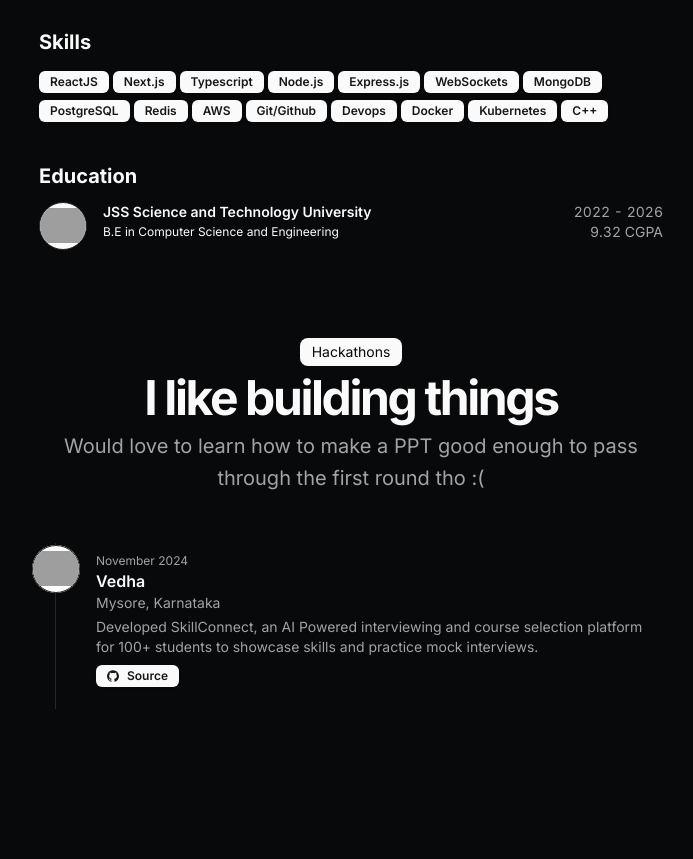
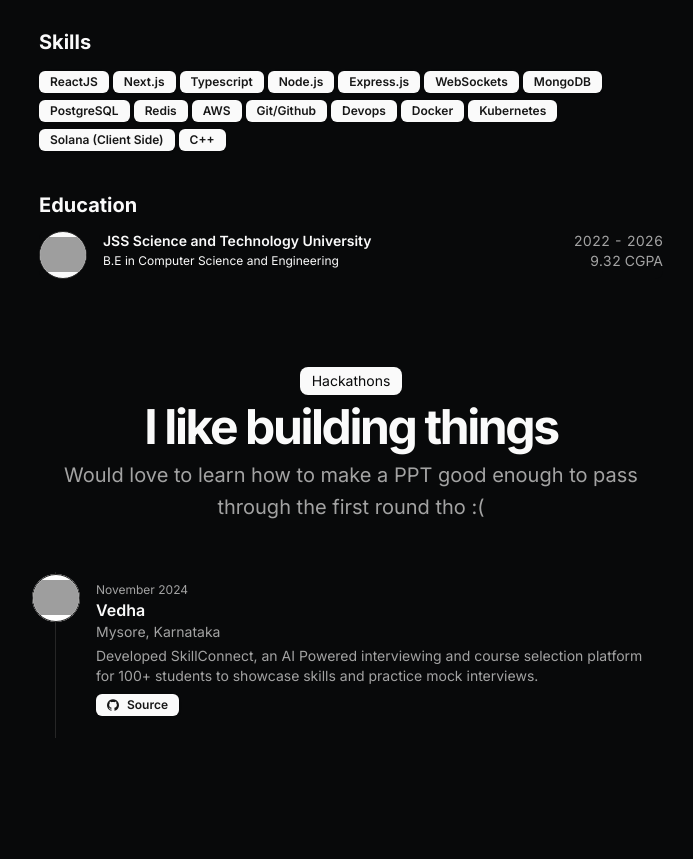
Before and after one commit to Vignesh9123/Vignesh9123, a Next.js app: page / in a window 1280 px wide. Shown: the part 2220-3079 px from the top of the page, without its empty margins (289-982 px from the left). Built offline with nearby package versions, Linux system fonts and the light colour scheme; grey boxes are pictures that could not be loaded.

Commit message:
Add web3

```diff
--- a/src/data/resume.tsx
+++ b/src/data/resume.tsx
@@ -10,7 +10,7 @@ export const DATA = {
   description:
     "Coding and Movies",
   summary:
-    "I&apos;m a 2026 graduate, love to learn new jargons/skills and become fairly good at them. When I am not coding, I just love to watch movies. Always looking for an opportunity where I can learn new skills and design principles and apply them in production. ",
+    "I&apos;m a 2026 graduate, love to learn new jargons/skills and become fairly good at them. When I am not coding, I just love to watch movies. Always looking for an opportunity where I can learn new skills and design principles and apply them in production.",
   avatarUrl: "/me.jpg",
   skills: [
     "ReactJS",
@@ -27,6 +27,7 @@ export const DATA = {
     "Devops",
     "Docker",
     "Kubernetes",
+    "Solana (Client Side)",
     "C++"
   ],
   navbar: [
```
